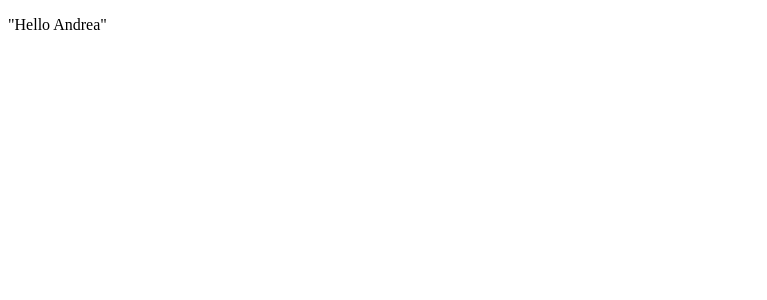
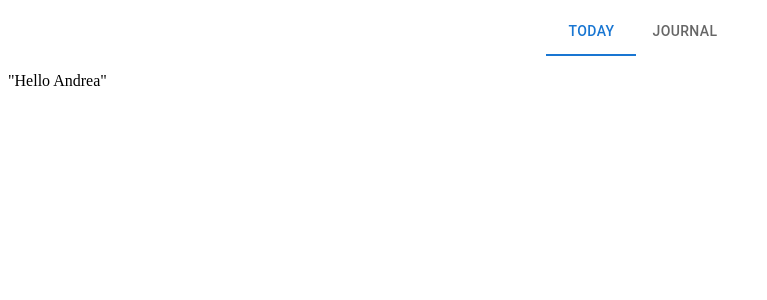
Before and after one commit to andrea-amadei/junction22-frontend, a React (Create React App) app: page / in a window 1280 px wide. Shown: the top 300 px of the page, without its empty margins (0-767 px from the left). Built offline with nearby package versions, Linux system fonts and the light colour scheme.

Commit message:
Add AppBar and minor fixes

```diff
--- a/package.json
+++ b/package.json
@@ -5,6 +5,7 @@
   "dependencies": {
     "@emotion/react": "^11.10.5",
     "@emotion/styled": "^11.10.5",
+    "@mui/icons-material": "^5.10.9",
     "@mui/material": "^5.10.12",
     "@testing-library/jest-dom": "^5.16.5",
     "@testing-library/react": "^13.4.0",
--- a/src/App.js
+++ b/src/App.js
@@ -6,17 +6,19 @@ import {
   Route,
 } from "react-router-dom";
 
-import Home from './Components/home';
+import Home from './Components/Home';
+import AppBar from './Components/AppBar'
 
 function App() {
   return (
     <div className="App">
+
+      <AppBar />
+
       <Router>
-      <div>
         <Routes>
           <Route exact path='/' element={<Home/>} />
         </Routes>
-      </div>
     </Router>
     </div>
   );
--- /dev/null
+++ b/src/Components/AppBar.js
@@ -0,0 +1,18 @@
+import * as React from 'react';
+import Box from '@mui/material/Box';
+import Tabs from '@mui/material/Tabs';
+import Tab from '@mui/material/Tab';
+import {useState} from "react";
+
+export default function CenteredTabs() {
+  const [value, setValue] = useState(0);
+
+  return (
+    <Box sx={{ width: '100%', bgcolor: 'background.paper' }}>
+      <Tabs value={value} onChange={(event, newValue) => setValue(newValue)} centered>
+        <Tab label="Today" />
+        <Tab label="Journal" />
+      </Tabs>
+    </Box>
+  );
+}
```
Also changed, not shown: public/index.html (+0 -23 lines), src/Components/Home.js (renamed from src/Components/home.js), 1 other file (tests, documents, lock files or other folders).
